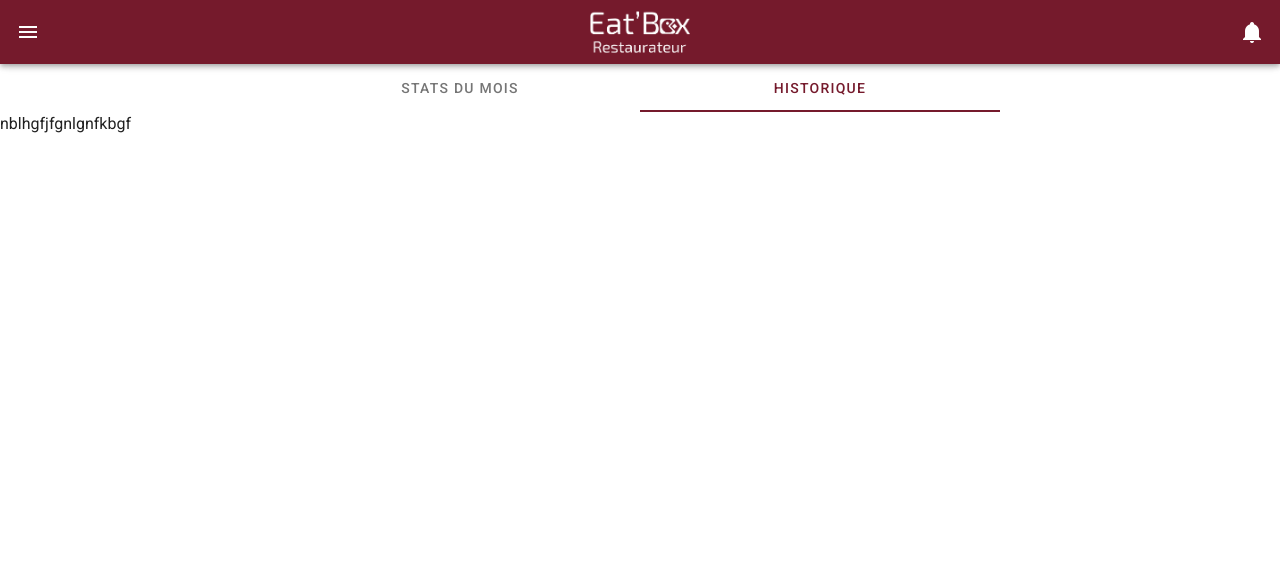
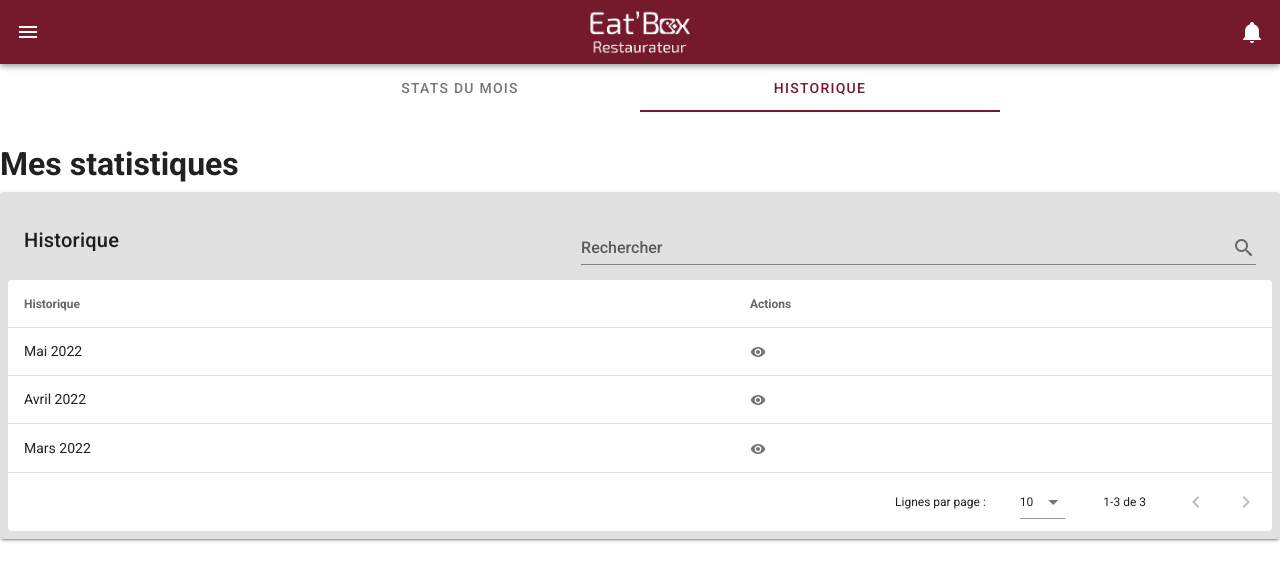
Before and after one commit to BoespflugLisa/EatBox, a Vue app in the folder frontend-vuejs/: page /stats in a window 1280 px wide. Both pictures are taken after a click on the tab "HISTORIQUE". Shown: the top 580 px of the page. Built offline with nearby package versions, Linux system fonts and the light colour scheme.

Commit message:
Stats history

```diff
--- /dev/null
+++ b/frontend-vuejs/src/components/Restaurateur/StatsHistory.vue
@@ -0,0 +1,116 @@
+<template>
+    <div id="stats-history" class="mb-2">
+        <h1 class="pt-7 pb-1">Mes statistiques</h1>
+        <v-card color="tertiary" class="pa-2">
+            <v-card-title>
+                Historique
+                <v-spacer></v-spacer>
+                <v-text-field
+                    v-model="search"
+                    append-icon="mdi-magnify"
+                    label="Rechercher"
+                    single-line
+                    hide-details
+                ></v-text-field>
+            </v-card-title>
+
+            <v-data-table
+
+                :headers="headers"
+                :items="items"
+                :search="search"
+            >
+                <template v-slot:[`item.actions`]="{ item }">
+                    <v-icon
+                        small
+                        @click="showHistoryDetail(item)"
+                    >
+                        mdi-eye
+                    </v-icon>
+                </template>
+            </v-data-table>
+        </v-card>
+
+        <div class="pt-7" v-if="displayHistory">
+            <h3>{{ this.title }}</h3>
+            <p class="text-center">{{ this.meanRating }}⭐ basé sur {{ this.nbRate }} notes</p>
+            <div class="d-flex flex-row flex-wrap mt-7">
+                <div class="w-50 text-center">
+                    <h3>Nombre de commande</h3>
+                    <p class="font-40">{{ this.nbCommand }}</p>
+                </div>
+                <div class="w-50 text-center">
+                    <h3>Recette</h3>
+                    <p class="font-40">{{ this.recette }} €</p>
+                </div>
+            </div>
+        </div>
+    </div>
+</template>
+
+<script lang="ts">
+import {Component, Vue} from 'vue-property-decorator';
+
+@Component({
+    components: {},
+})
+
+export default class StatsHistory extends Vue {
+
+    search = '';
+
+    headers = [
+        {text: 'Historique', value: 'date', sortable: false},
+        {text: 'Actions', value: 'actions', sortable: false}
+    ];
+
+    items = [
+        {
+            id: 1,
+            date: 'Mai 2022',
+            meanRating: 4.02,
+            nbRate: 92,
+            nbCommand: 140,
+            recette: 1940,
+        },
+        {
+            id: 2,
+            date: 'Avril 2022',
+            meanRating: 3.98,
+            nbRate: 60,
+            nbCommand: 128,
+            recette: 1650,
+        },
+        {
+            id: 3,
+            date: 'Mars 2022',
+            meanRating: 4.22,
+            nbRate: 108,
+            nbCommand: 164,
+            recette: 2080,
+        }
+    ]
+
+    displayHistory = false;
+    title = '';
+    meanRating = 0;
+    nbRate = 0;
+    nbCommand = 0;
+    recette = 0;
+
+    showHistoryDetail(item: any) {
+        console.log(item)
+        this.title = item.date;
+        this.meanRating = item.meanRating;
+        this.nbRate = item.nbRate;
+        this.nbCommand = item.nbCommand;
+        this.recette = item.recette;
+
+        this.displayHistory = true;
+    }
+}
+</script>
+
+<style scoped>
+
+</style>
--- a/frontend-vuejs/src/views/Restaurateur/RestaurantStats.vue
+++ b/frontend-vuejs/src/views/Restaurateur/RestaurantStats.vue
@@ -6,21 +6,21 @@
                     <stats-of-the-month/>
                 </v-tab-item>
                 <v-tab-item>
-                    nblhgfjfgnlgnfkbgf
+                    <stats-history/>
                 </v-tab-item>
         </v-tabs>
-
-
     </div>
 </template>
 
 <script lang="ts">
 import {Component, Vue} from 'vue-property-decorator';
 import StatsOfTheMonth from "../../components/Restaurateur/StatsOfTheMonth.vue";
+import StatsHistory from "../../components/Restaurateur/StatsHistory.vue";
 
 @Component({
     components: {
-        StatsOfTheMonth
+        StatsOfTheMonth,
+        StatsHistory
     },
 })
 
```
